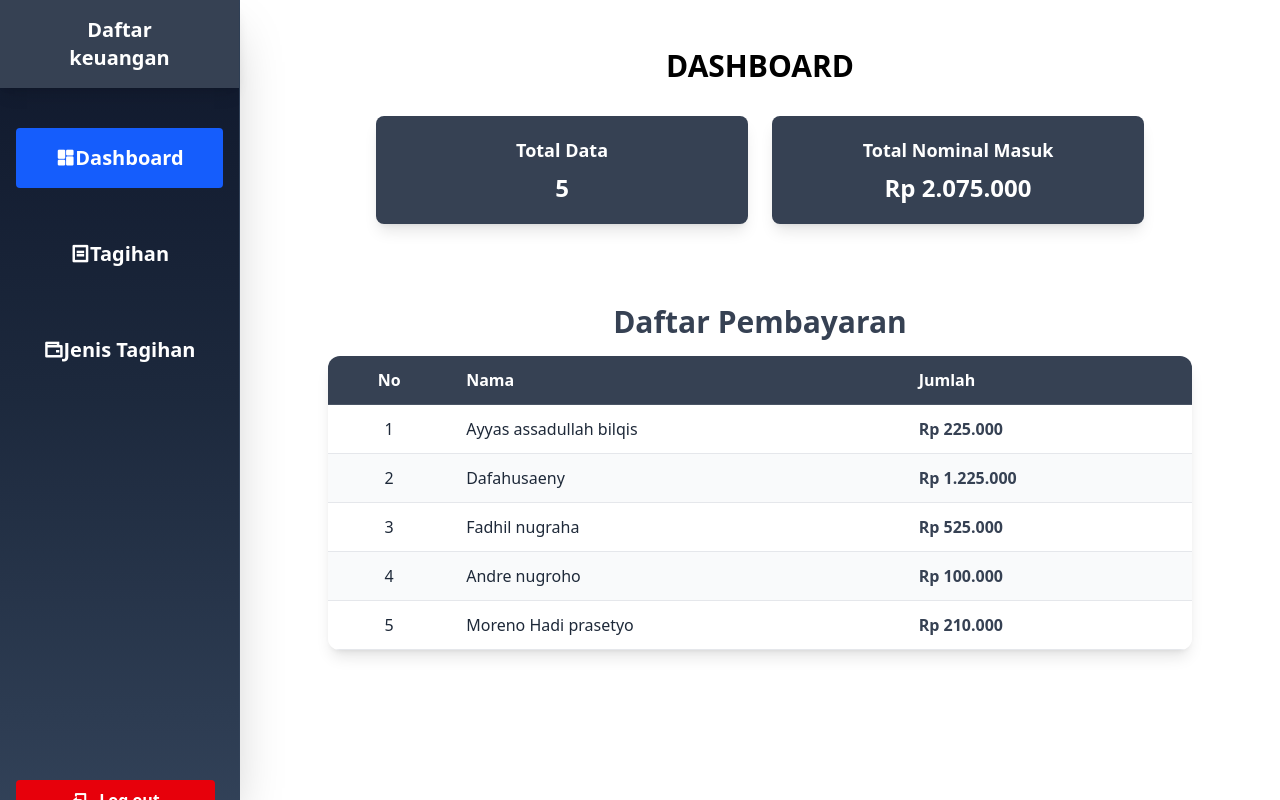
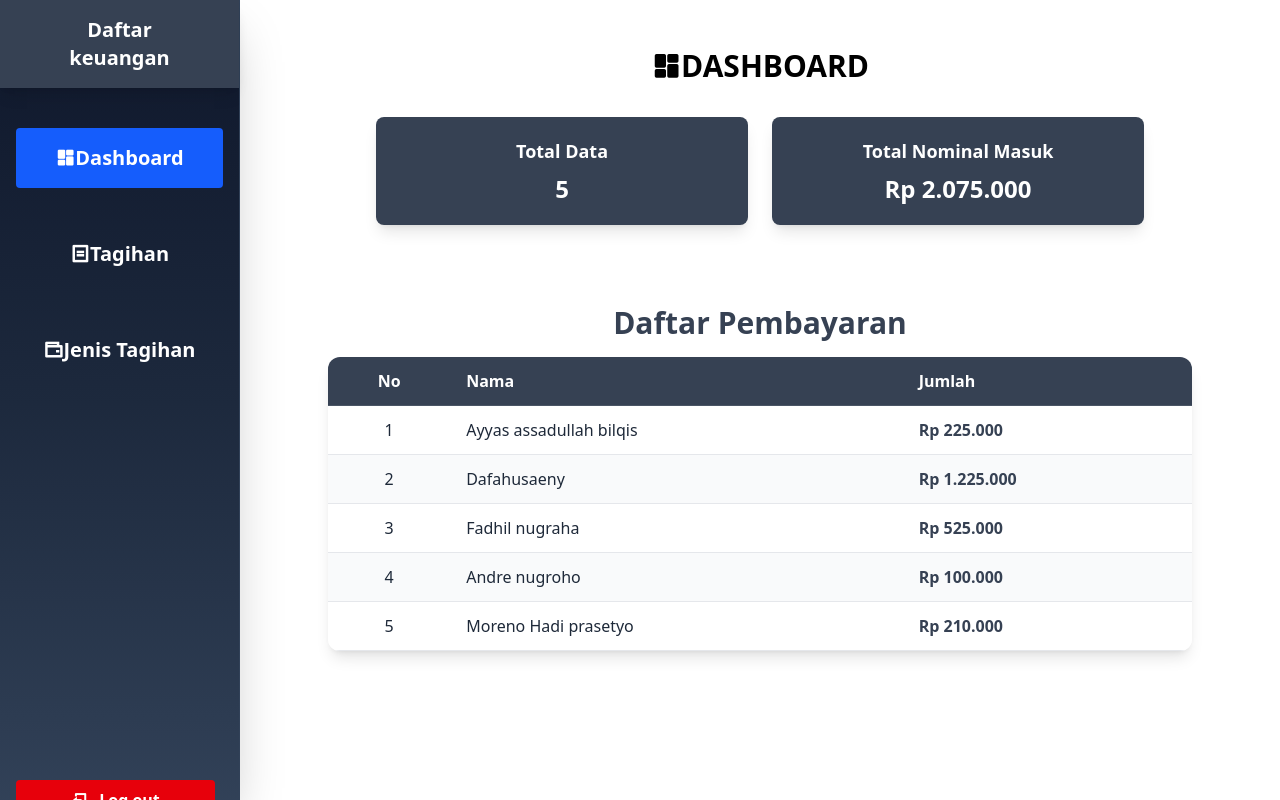
Before and after one commit to shineinouzen429-dev/Page-Keuangan, a React (Vite) app: page /Dashboard in a window 1280 px wide. Built offline with nearby package versions, Linux system fonts and the light colour scheme; data requests are answered from the project's data file.

Commit message:
Tugas Page-keuangan

```diff
--- a/db.json
+++ b/db.json
@@ -41,7 +41,7 @@
       "id": "8160",
       "type_bill": "Uang gedung",
       "keterangan": "Pembayaran sekali di awal tahun ajaran untuk fasilitas sekolah",
-      "masih": "nonaktif"
+      "masih": "aktif"
     },
     {
       "id": "f7c0",
--- a/src/Component/Dashboard.jsx
+++ b/src/Component/Dashboard.jsx
@@ -42,10 +42,10 @@ const Dashboard = () => {
       <div className="flex justify-center">
         <div className="w-full max-w-6xl p-6">
           <div className="flex flex-col items-center ">
-            <h1 className="text-3xl font-bold mb-8 text-center">DASHBOARD</h1>
+            <h1 className="text-3xl font-bold mb-8 text-center"><i class="ri-dashboard-fill"></i>DASHBOARD</h1>
 
             <div className="grid grid-cols-1 md:grid-cols-2 gap-6 mb-10 w-full max-w-3xl">
-              <div className="bg-gray-700 p-5 rounded-lg shadow-lg text-center transform transition duration-300 hover:scale-105 hover:shadow-2xl hover:bg-gray-800 cursor-pointer">
+              <div className="bg-gray-700 p-5 rounded-lg shadow-lg text-center transform transition duration-300 hover:scale-105 hover:shadow-2xl hover:bg-gray-800 curso">
                 <h2 className="text-white text-lg font-semibold mb-2">
                   Total Data
                 </h2>
```
